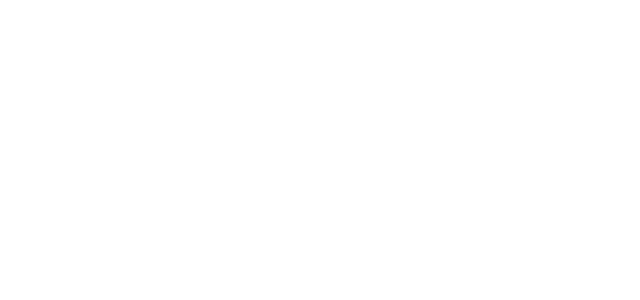
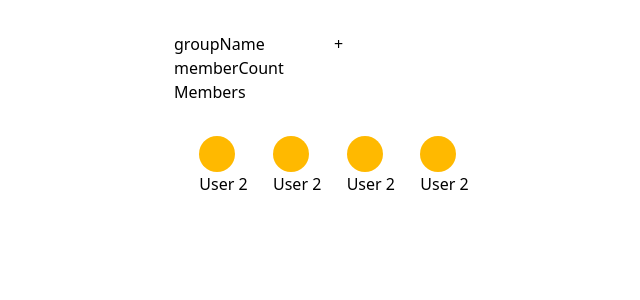
Before and after one commit to DamenaX/Split-The-Bill, a React (Vite) app: page /groups in a window 1280 px wide. Before the commit this address had no page. Shown: the top 300 px of the page, without its empty margins (306-946 px from the left). Built offline with nearby package versions, Linux system fonts and the light colour scheme.

Commit message:
Add Expense page scaffolding

```diff
--- a/src/App.jsx
+++ b/src/App.jsx
@@ -17,7 +17,7 @@
       <Routes>
         <Route path="/" element={<AddGroup />}/>
         <Route path="add-members" element={<AddMembers />} />
-        <Route path="groups/:id" element={<Group />} />
+        <Route path="groups" element={<Group />} />
         <Route path="groups/:id/add-expense" element={<AddExpense />} />
         <Route path="Dashboard" element={<Dashboard />} />
       </Routes>
--- a/src/components/MobileContainer.jsx
+++ b/src/components/MobileContainer.jsx
@@ -1,6 +1,13 @@
-function MobileContainer({children}) {
+function MobileContainer({ children, variant}) {
+    const base = "flex flex-col items-center w-full max-w-sm h-dvh px-5 py-5 border-gray-100 space-y-2"
+    const variants = {
+        centered: "justify-center",
+        normal: "flex-start"
+    }
+
+
     return (
-        <div className="flex flex-col justify-center items-center w-full max-w-sm h-dvh px-5 py-5 border-gray-100 space-y-2">
+        <div className={`${base} ${variants[variant]}`}>
             {children}
         </div>
     );
--- /dev/null
+++ b/src/components/UserBubble.jsx
@@ -0,0 +1,10 @@
+function UserBubble() {
+    return (
+        <div>
+            <div className="rounded-full w-9 h-9 bg-amber-400"></div>
+            <p>User 2</p>
+        </div>
+    )
+}
+
+export default UserBubble
--- a/src/pages/AddGroup.jsx
+++ b/src/pages/AddGroup.jsx
@@ -7,7 +7,7 @@
 function AddGroup() {
     return (
         <MainContainer>
-            <MobileContainer>
+            <MobileContainer variant="centered">
                 <Heading tagName="h1" level="1" className="mb-9"> Add a group to get started </Heading>
                 <form className='w-full space-y-3'>
                     <TextInput placeholder="Group name" isRequired={false} variant="default-wide"  />
--- a/src/pages/AddMembers.jsx
+++ b/src/pages/AddMembers.jsx
@@ -9,7 +9,7 @@
 function AddMembers() {
     return (
         <MainContainer>
-            <MobileContainer>
+            <MobileContainer variant="centered">
                 <Heading tagName="h1" level="1" className="mb-8">Add the names of the Group Members</Heading>
                 <form className='w-full space-y-8'>
                     <div>
--- a/src/pages/Group.jsx
+++ b/src/pages/Group.jsx
@@ -1,5 +1,33 @@
+import MainContainer from "../components/MainContainer"
+import MobileContainer from "../components/MobileContainer"
+import Button from "../components/buttons/Button"
+import Heading from "../components/text/Heading"
+import TextInput from "../components/form/TextInput"
+import UserBubble from "../components/UserBubble"
+
 function Group() {
+    return (
+        <MainContainer>
+            <MobileContainer variant="normal">
+                <div id="group-header" className="flex h-fit p-3 w-full">
+                    <div className="flex flex-col w-full">
+                        <p>groupName</p>
+                        <p>memberCount Members</p>
+                    </div>
+                    <div className="w-full">
+                        <button>+</button>
+                    </div>
+                </div>
 
+                <div id="members-list" className="flex justify-evenly h-fit p-3 w-full">
+                    <UserBubble/>
+                    <UserBubble/>
+                    <UserBubble/>
+                    <UserBubble/>
+                </div>
+            </MobileContainer>
+        </MainContainer>
+    )
 }
 
 export default Group
```
